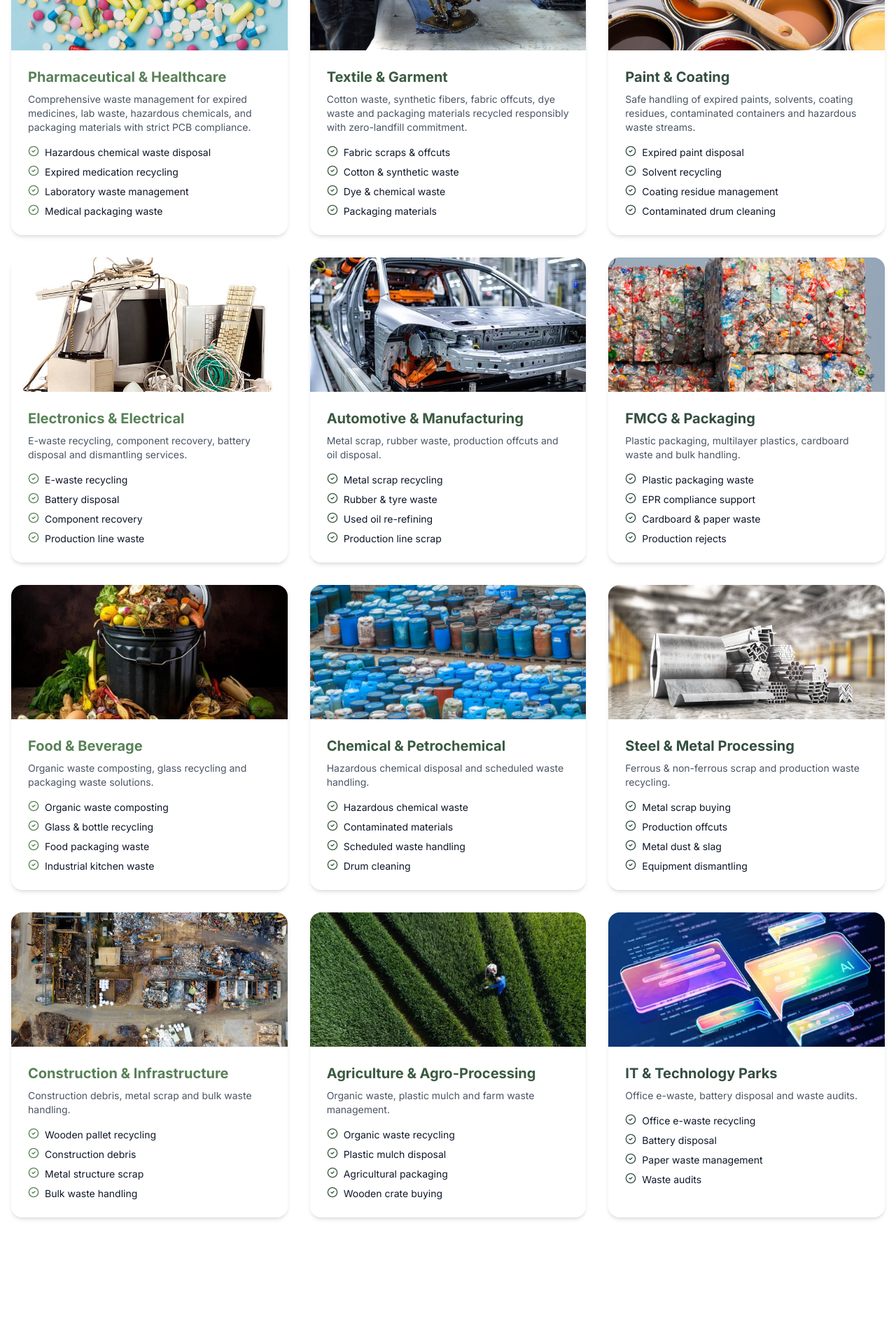
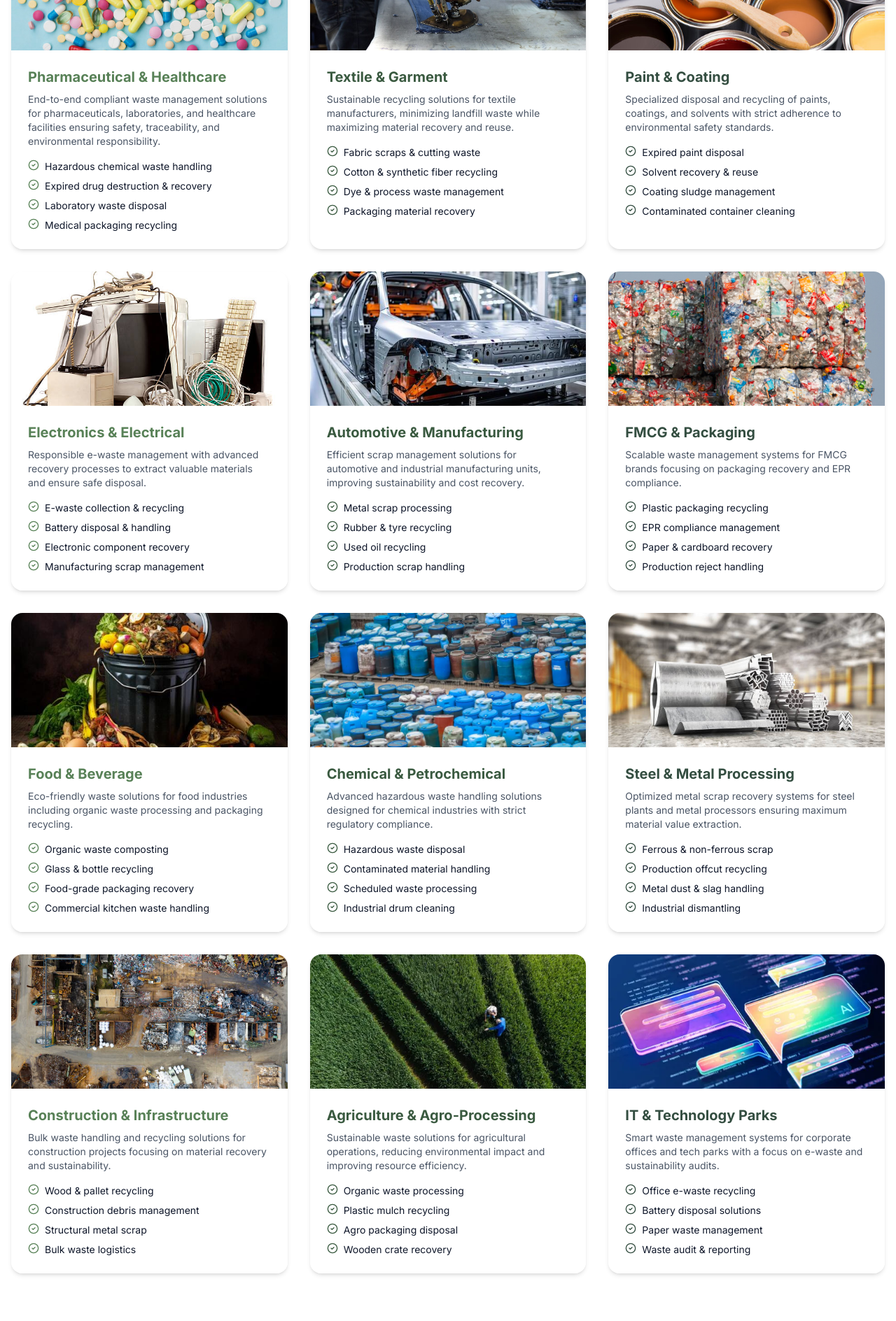
Before and after one commit to Proactii-Media/enviro-polymers, a Next.js app: page /industries in a window 1280 px wide. Shown: the part 880-2768 px from the top of the page at 70% size. Built offline with nearby package versions, Linux system fonts and the light colour scheme.

Commit message:
Update page.tsx

```diff
--- a/app/(root)/industries/page.tsx
+++ b/app/(root)/industries/page.tsx
@@ -8,12 +8,12 @@ export const industries = [
   {
     title: "Pharmaceutical & Healthcare",
     description:
-      "Comprehensive waste management for expired medicines, lab waste, hazardous chemicals, and packaging materials with strict PCB compliance.",
+      "End-to-end compliant waste management solutions for pharmaceuticals, laboratories, and healthcare facilities ensuring safety, traceability, and environmental responsibility.",
     services: [
-      "Hazardous chemical waste disposal",
-      "Expired medication recycling",
-      "Laboratory waste management",
-      "Medical packaging waste",
+      "Hazardous chemical waste handling",
+      "Expired drug destruction & recovery",
+      "Laboratory waste disposal",
+      "Medical packaging recycling",
     ],
     color: "#588157",
     imageUrl: "/industries/pharmaceutical-scrap.jpg",
@@ -21,12 +21,12 @@ export const industries = [
   {
     title: "Textile & Garment",
     description:
-      "Cotton waste, synthetic fibers, fabric offcuts, dye waste and packaging materials recycled responsibly with zero-landfill commitment.",
+      "Sustainable recycling solutions for textile manufacturers, minimizing landfill waste while maximizing material recovery and reuse.",
     services: [
-      "Fabric scraps & offcuts",
-      "Cotton & synthetic waste",
-      "Dye & chemical waste",
-      "Packaging materials",
+      "Fabric scraps & cutting waste",
+      "Cotton & synthetic fiber recycling",
+      "Dye & process waste management",
+      "Packaging material recovery",
     ],
     color: "#3a5a40",
     imageUrl: "/industries/textile-scrap.jpg",
@@ -34,12 +34,12 @@ export const industries = [
   {
     title: "Paint & Coating",
     description:
-      "Safe handling of expired paints, solvents, coating residues, contaminated containers and hazardous waste streams.",
+      "Specialized disposal and recycling of paints, coatings, and solvents with strict adherence to environmental safety standards.",
     services: [
       "Expired paint disposal",
-      "Solvent recycling",
-      "Coating residue management",
-      "Contaminated drum cleaning",
+      "Solvent recovery & reuse",
+      "Coating sludge management",
+      "Contaminated container cleaning",
     ],
     color: "#344e41",
     imageUrl: "/industries/paint-scrap.jpg",
@@ -47,12 +47,12 @@ export const industries = [
   {
     title: "Electronics & Electrical",
     description:
-      "E-waste recycling, component recovery, battery disposal and dismantling services.",
+      "Responsible e-waste management with advanced recovery processes to extract valuable materials and ensure safe disposal.",
     services: [
-      "E-waste recycling",
-      "Battery disposal",
-      "Component recovery",
-      "Production line waste",
+      "E-waste collection & recycling",
+      "Battery disposal & handling",
+      "Electronic component recovery",
+      "Manufacturing scrap management",
     ],
     color: "#588157",
     imageUrl: "/industries/electronics-scrap.jpg",
@@ -60,12 +60,12 @@ export const industries = [
   {
     title: "Automotive & Manufacturing",
     description:
-      "Metal scrap, rubber waste, production offcuts and oil disposal.",
+      "Efficient scrap management solutions for automotive and industrial manufacturing units, improving sustainability and cost recovery.",
     services: [
-      "Metal scrap recycling",
-      "Rubber & tyre waste",
-      "Used oil re-refining",
-      "Production line scrap",
+      "Metal scrap processing",
+      "Rubber & tyre recycling",
+      "Used oil recycling",
+      "Production scrap handling",
     ],
     color: "#3a5a40",
     imageUrl: "/industries/automotive-scrap.jpg",
@@ -73,12 +73,12 @@ export const industries = [
   {
     title: "FMCG & Packaging",
     description:
-      "Plastic packaging, multilayer plastics, cardboard waste and bulk handling.",
+      "Scalable waste management systems for FMCG brands focusing on packaging recovery and EPR compliance.",
     services: [
-      "Plastic packaging waste",
-      "EPR compliance support",
-      "Cardboard & paper waste",
-      "Production rejects",
+      "Plastic packaging recycling",
+      "EPR compliance management",
+      "Paper & cardboard recovery",
+      "Production reject handling",
     ],
     color: "#344e41",
     imageUrl: "/industries/fmcg-scrap.jpg",
@@ -86,72 +86,77 @@ export const industries = [
   {
     title: "Food & Beverage",
     description:
-      "Organic waste composting, glass recycling and packaging waste solutions.",
+      "Eco-friendly waste solutions for food industries including organic waste processing and packaging recycling.",
     services: [
       "Organic waste composting",
       "Glass & bottle recycling",
-      "Food packaging waste",
-      "Industrial kitchen waste",
+      "Food-grade packaging recovery",
+      "Commercial kitchen waste handling",
     ],
     color: "#588157",
     imageUrl: "/industries/food-scrap.jpg",
   },
   {
     title: "Chemical & Petrochemical",
-    description: "Hazardous chemical disposal and scheduled waste handling.",
+    description:
+      "Advanced hazardous waste handling solutions designed for chemical industries with strict regulatory compliance.",
     services: [
-      "Hazardous chemical waste",
-      "Contaminated materials",
-      "Scheduled waste handling",
-      "Drum cleaning",
+      "Hazardous waste disposal",
+      "Contaminated material handling",
+      "Scheduled waste processing",
+      "Industrial drum cleaning",
     ],
     color: "#3a5a40",
     imageUrl: "/industries/chemical-scrap.jpg",
   },
   {
     title: "Steel & Metal Processing",
-    description: "Ferrous & non-ferrous scrap and production waste recycling.",
+    description:
+      "Optimized metal scrap recovery systems for steel plants and metal processors ensuring maximum material value extraction.",
     services: [
-      "Metal scrap buying",
-      "Production offcuts",
-      "Metal dust & slag",
-      "Equipment dismantling",
+      "Ferrous & non-ferrous scrap",
+      "Production offcut recycling",
+      "Metal dust & slag handling",
+      "Industrial dismantling",
     ],
     color: "#344e41",
     imageUrl: "/industries/metal-scrap.jpg",
   },
   {
     title: "Construction & Infrastructure",
-    description: "Construction debris, metal scrap and bulk waste handling.",
+    description:
+      "Bulk waste handling and recycling solutions for construction projects focusing on material recovery and sustainability.",
     services: [
-      "Wooden pallet recycling",
-      "Construction debris",
-      "Metal structure scrap",
-      "Bulk waste handling",
+      "Wood & pallet recycling",
+      "Construction debris management",
+      "Structural metal scrap",
+      "Bulk waste logistics",
     ],
     color: "#588157",
     imageUrl: "/industries/construction-scrap.jpg",
   },
   {
     title: "Agriculture & Agro-Processing",
-    description: "Organic waste, plastic mulch and farm waste management.",
+    description:
+      "Sustainable waste solutions for agricultural operations, reducing environmental impact and improving resource efficiency.",
     services: [
-      "Organic waste recycling",
-      "Plastic mulch disposal",
-      "Agricultural packaging",
-      "Wooden crate buying",
+      "Organic waste processing",
+      "Plastic mulch recycling",
+      "Agro packaging disposal",
+      "Wooden crate recovery",
     ],
     color: "#3a5a40",
     imageUrl: "/industries/agriculture.webp",
   },
   {
     title: "IT & Technology Parks",
-    description: "Office e-waste, battery disposal and waste audits.",
+    description:
+      "Smart waste management systems for corporate offices and tech parks with a focus on e-waste and sustainability audits.",
     services: [
       "Office e-waste recycling",
-      "Battery disposal",
+      "Battery disposal solutions",
       "Paper waste management",
-      "Waste audits",
+      "Waste audit & reporting",
     ],
     color: "#344e41",
     imageUrl: "/industries/tech.webp",
@@ -182,9 +187,9 @@ export default function IndustriesPage() {
         <div className="absolute inset-0 bg-black/30" />
 
         <div className="relative z-10 text-center text-white px-4">
-          <h1 className="text-5xl font-bold mb-4">Industries We Serve</h1>
+          <h1 className="text-5xl font-bold mb-4">Industries We Partner With</h1>
           <p className="text-lg text-white/80">
-            Tailored solutions for every industry
+            Smart, scalable, and sustainable solutions for modern industries
           </p>
         </div>
       </section>
```
